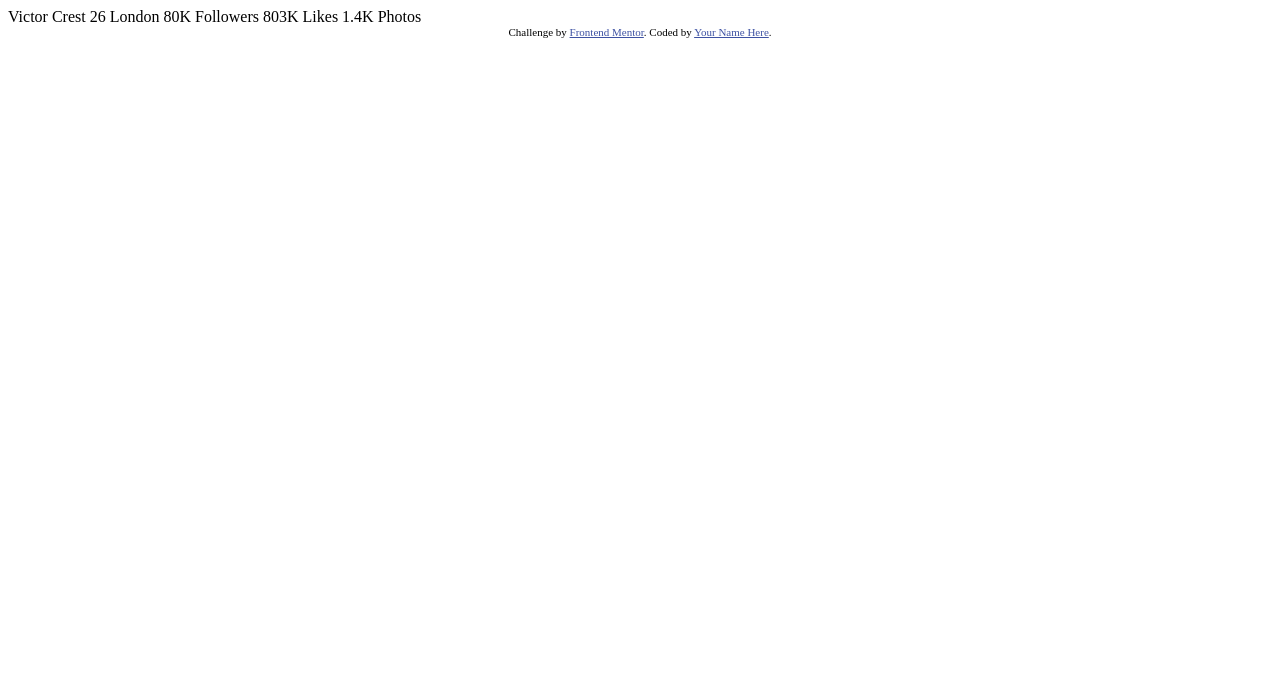
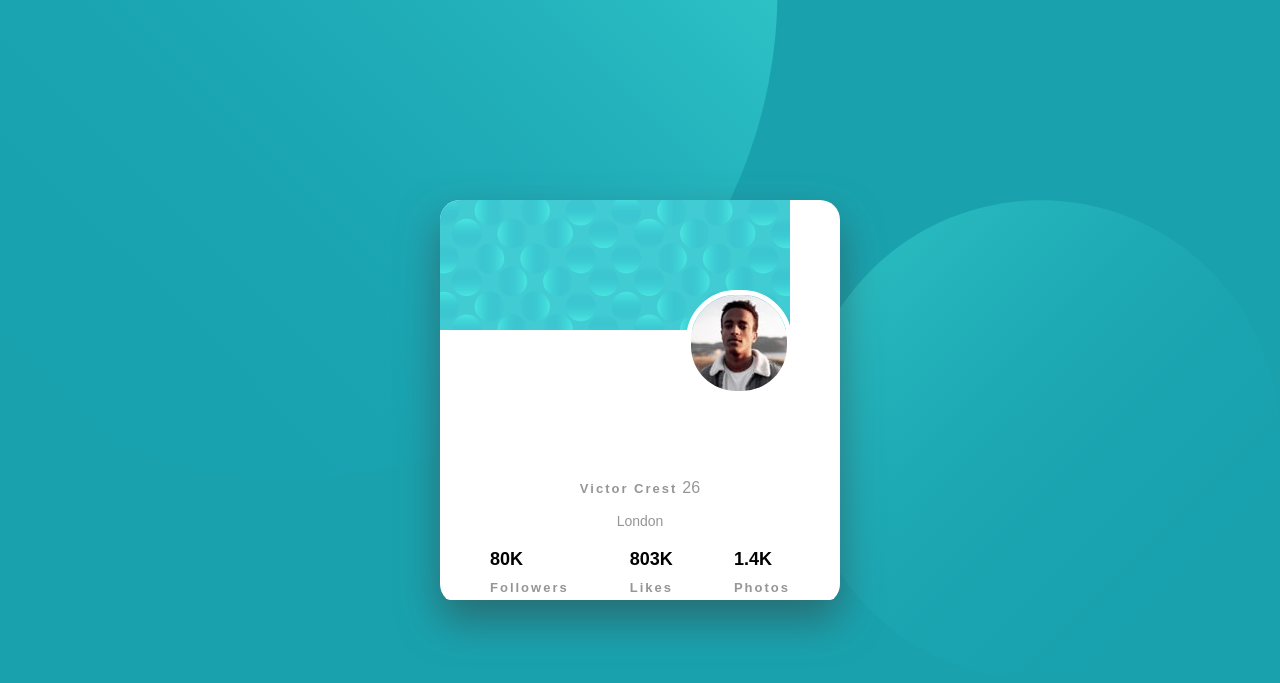
Before and after one commit to Glenda9031/Profile_Card_Component_Main_2, a plain HTML site: page index.html in a window 1280 px wide. Drawn offline with Linux system fonts and the light colour scheme.

Commit message:
Update index.html, style..css and create reset.css

```diff
--- /dev/null
+++ b/css/reset.css
@@ -0,0 +1,78 @@
+/* Box sizing rules */
+*,
+*::before,
+*::after {
+  box-sizing: border-box;
+}
+
+/* Remove default margin */
+body,
+h1,
+h2,
+h3,
+h4,
+p,
+figure,
+blockquote,
+dl,
+dd {
+  margin: 0;
+}
+
+/* Remove list styles on ul, ol elements with a list role, which suggests default styling will be removed */
+ul[role='list'],
+ol[role='list'] {
+  list-style: none;
+}
+
+/* Set core root defaults */
+html:focus-within {
+  scroll-behavior: smooth;
+}
+
+/* Set core body defaults */
+body {
+  min-height: 100vh;
+  text-rendering: optimizeSpeed;
+  line-height: 1.5;
+}
+
+/* A elements that don't have a class get default styles */
+a:not([class]) {
+  text-decoration-skip-ink: auto;
+}
+
+/* Make images easier to work with */
+img,
+picture {
+  max-width: 100%;
+  display: block;
+}
+
+/* Inherit fonts for inputs and buttons */
+input,
+button,
+textarea,
+select {
+  font: inherit;
+}
+
+/* Remove all animations, transitions and smooth scroll for people that prefer not to see them */
+@media (prefers-reduced-motion: reduce) {
+  html:focus-within {
+   scroll-behavior: auto;
+  }
+
+  *,
+  *::before,
+  *::after {
+    animation-duration: 0.01ms !important;
+    animation-iteration-count: 1 !important;
+    transition-duration: 0.01ms !important;
+    scroll-behavior: auto !important;
+  }
+
+  * {
+    overflow-y: hidden;
+    overflow-x: hidden;
+  }
--- a/css/style.css
+++ b/css/style.css
@@ -0,0 +1,123 @@
+@import url('https://fonts.googleapis.com/css2?family=Kumbh+Sans:wght@400;700&display=swap');
+
+* {
+    margin: 0;
+    box-sizing: border-box;
+    overflow-x: hidden;
+    overflow-y: hidden;
+  }
+
+  :root {
+    --clr-primary-dark-cyan: hsl(185, 75%, 39%);
+    --clr-primary-very-dark-desaturated-blue: hsl(229, 23%, 23%);
+    --clr-primary-dark-grayish-blue: hsl(227, 10%, 46%);
+
+    --clr-neutral-dark-gray: hsl(0, 0%, 59%);
+}
+
+body {
+    background-color: var(--clr-primary-dark-cyan);
+    font-size: 1.125rem;
+    font-family: 'Kumbh', sans-serif;
+    height: 100vh;
+    width: 100vw;
+}
+
+.profile__card--pattern-top {
+    position: relative;
+    bottom: 31.25rem;
+    right: 12.5rem;
+    margin: 0;
+}
+
+.profile__card--pattern-bottom {
+    position: absolute;
+    left: 50rem;
+    top: 12.5rem;
+}
+
+.profile__card--wrapper {
+    position: absolute;
+    left: 50%;
+    top: 50%;
+    width: 25rem;
+    height: 25rem;
+    transform: translate(-50%, -50%);
+    filter: drop-shadow(0 1.25rem 1.25rem rgba(56, 56, 56, 0.5));
+    border-radius: .625rem;
+}
+
+.profile__card {
+    border-radius: 1.25rem;
+    background-color: #fff;
+}
+
+.profile__card--pattern {
+    width: 25rem;
+    height: 8.125rem;
+}
+
+.profile__card--image {
+    border-radius: 3.125rem;
+    border: 0.3125rem solid #fff;
+    position: absolute;
+    top: 5.625rem;
+    right: 3.025rem;
+}
+
+.profile__card--content {
+    margin-top: 9rem;
+    text-align: center;
+    color: var(--clr-primary-very-dark-desaturated-blue);
+}
+
+.profile__card--name {
+    font-weight: 700;
+    display: inline;
+}
+
+.profile__card--age {
+    display: inline;
+    color: var(--clr-neutral-dark-gray);
+    font-size: 1rem;
+}
+
+.profile__card--location {
+    padding: 0.625rem;
+    color: var(--clr-neutral-dark-gray);
+    font-size: 0.875rem;
+}
+
+hr {
+    margin-top: .625rem;
+    height: 0.0625rem;
+    background-color: #ccc;
+    border: none;
+}
+
+.profile__card--stats {
+    display: flex;
+    justify-content: space-between;
+    margin: 0.25rem 3.125rem;
+    font-weight: 700;
+}
+
+.profile__card--name {
+    padding-top: 0;
+    letter-spacing: 0.125rem;
+    font-size: 0.8125rem;
+    color: var(--clr-neutral-dark-gray);
+}
+
+@media (min-weight: 23.4375rem) {
+    .profile__card--wrapper {
+        width: 21.875rem;
+        height: 18.75rem;
+    }
+
+    .profile__card--image {
+        position: absolute;
+        top: 6.25rem;
+        right: 6.25rem;
+    }
+}
--- a/index.html
+++ b/index.html
@@ -5,6 +5,8 @@
   <meta name="viewport" content="width=device-width, initial-scale=1.0"> <!-- displays site properly based on user's device -->
 
   <link rel="icon" type="image/png" sizes="32x32" href="./images/favicon-32x32.png">
+  <link rel="stylesheet" href="css/reset.css">
+  <link rel="stylesheet" href="css/style.css">
 
   <title>Frontend Mentor | Profile card component</title>
 
@@ -15,21 +17,46 @@
   </style>
 </head>
 <body>
-  Victor Crest
-  26
-  London
 
-  80K
-  Followers
+      <div class="profile__card--pattern-top">
+        <img src="images/bg-pattern-top.svg" alt="top pattern">
+      </div>
+      <div class="profile__card--pattern-bottom">
+        <img src="images/bg-pattern-bottom.svg" alt="top pattern">
+      </div>
+      <div class="profile__card--wrapper">
+        <div class="profile__card">
+          <div class="profile__card--pattern">
+            <img src="images/bg-pattern-card.svg" alt="">
+          </div>
+      <div class="profile__card--image">
+        <img src="images/image-victor.jpg" alt="image of victor"></div>
+        <div class="profile__card--content">
+          <div class="profile__card--name">Victor Crest</div>
+          <div class="profile__card--age">26</div>
+          <div class="profile__card--location">London</div>
+        </div>
+        <div class="profile__card--stats">
+          <div class="profile__card--followers">
+            <p class="profile__card--count">80K</p>
+            <p class="profile__card--name">Followers</p>
+          </div>
+          <div class="profile__card--likes">
+            <p class="profile__card--count">803K</p>
+            <p class="profile__card--name">Likes</p>
+          </div>
+          <div class="profile__card--photos">
+            <p class="profile__card--count">1.4K</p>
+            <p class="profile__card--name">Photos</p>
+          </div>
+        </div>
+      </div>
+    </div>
 
-  803K
-  Likes
 
-  1.4K
-  Photos
   <div class="attribution">
     Challenge by <a href="https://www.frontendmentor.io?ref=challenge" target="_blank">Frontend Mentor</a>.
-    Coded by <a href="#">Your Name Here</a>.
+    Coded by <a href="#">Glenda J. Reed</a>.
   </div>
 </body>
 </html>
```
